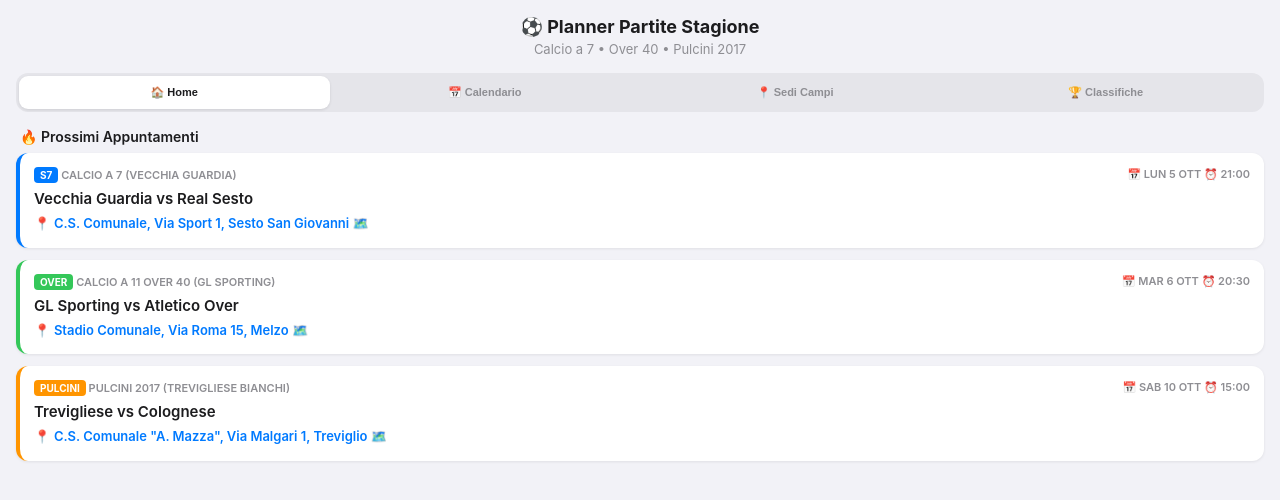
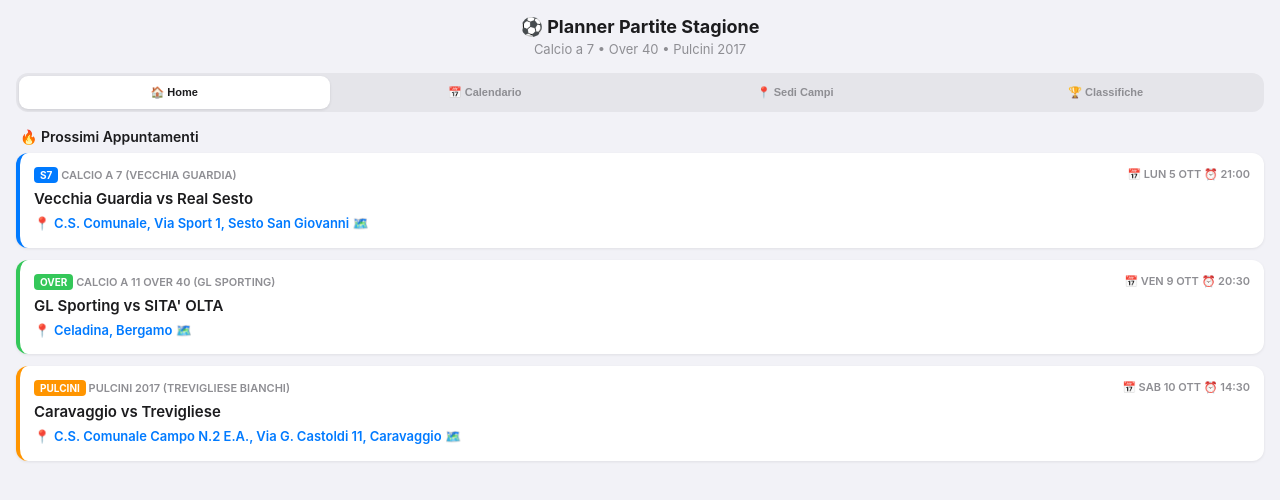
Before and after one commit to giordanoale-gif/planner-calcio, a plain HTML site: page index.html in a window 1280 px wide. Drawn offline with Linux system fonts and the light colour scheme.

Commit message:
Update index.html

```diff
--- a/index.html
+++ b/index.html
@@ -202,22 +202,50 @@
     </div>
 
     <script>
-        // Database unificato delle partite (Esempi per le 3 categorie)
+        // Database unificato delle partite (Over 40 reale + Pulcini 2017 reale + Esempio Calcio a 7)
         const tutteLePartite = [
-            { id: 1, categoria: 's7', catNome: 'Calcio a 7 (Vecchia Guardia)', data: '2026-10-05 21:00', match: 'Vecchia Guardia vs Real Sesto', campo: 'C.S. Comunale, Via Sport 1, Sesto San Giovanni' },
-            { id: 2, categoria: 'over', catNome: 'Calcio a 11 Over 40 (GL Sporting)', data: '2026-10-06 20:30', match: 'GL Sporting vs Atletico Over', campo: 'Stadio Comunale, Via Roma 15, Melzo' },
-            { id: 3, categoria: 'pulcini', catNome: 'Pulcini 2017 (Trevigliese Bianchi)', data: '2026-10-10 15:00', match: 'Trevigliese vs Colognese', campo: 'C.S. Comunale "A. Mazza", Via Malgari 1, Treviglio' },
-            { id: 4, categoria: 's7', catNome: 'Calcio a 7 (Vecchia Guardia)', data: '2026-10-12 21:00', match: 'Brera S7 vs Vecchia Guardia', campo: 'Centro Sportivo Lombardia, Milano' },
-            { id: 5, categoria: 'pulcini', catNome: 'Pulcini 2017 (Trevigliese Bianchi)', data: '2026-10-17 15:00', match: 'Accademia PBC vs Trevigliese', campo: 'Campo Comunale N. 2, Via Armando Diaz, Pontirolo Nuovo' }
+            // Calcio a 11 Over 40 (GL Sporting) - Girone di Andata
+            { id: 101, categoria: 'over', catNome: 'Calcio a 11 Over 40 (GL Sporting)', data: '2026-09-25 20:00', match: 'GL Sporting vs RSA TEAM', campo: 'Monterosso, Bergamo' },
+            { id: 102, categoria: 'over', catNome: 'Calcio a 11 Over 40 (GL Sporting)', data: '2026-10-02 20:30', match: 'GL Sporting vs FENAOMENI F.C.', campo: 'Celadina, Bergamo' },
+            { id: 103, categoria: 'over', catNome: 'Calcio a 11 Over 40 (GL Sporting)', data: '2026-10-09 20:30', match: 'GL Sporting vs SITA\' OLTA', campo: 'Celadina, Bergamo' },
+            { id: 104, categoria: 'over', catNome: 'Calcio a 11 Over 40 (GL Sporting)', data: '2026-10-14 20:30', match: 'GL Sporting vs HAKUNA MATATA', campo: 'Torre de Roveri' },
+            { id: 105, categoria: 'over', catNome: 'Calcio a 11 Over 40 (GL Sporting)', data: '2026-10-23 21:00', match: 'GL Sporting vs AMICI PONTERANICA', campo: 'Ponteranica' },
+            { id: 106, categoria: 'over', catNome: 'Calcio a 11 Over 40 (GL Sporting)', data: '2026-10-30 22:00', match: 'GL Sporting vs ASD CARVICO', campo: 'Carvico' },
+            { id: 107, categoria: 'over', catNome: 'Calcio a 11 Over 40 (GL Sporting)', data: '2026-11-06 20:00', match: 'GL Sporting vs ASD COMUN NUOVO', campo: 'Celadina, Bergamo' },
+            { id: 108, categoria: 'over', catNome: 'Calcio a 11 Over 40 (GL Sporting)', data: '2026-11-12 20:00', match: 'GL Sporting vs NEWSARI', campo: 'Presezzo' },
+            { id: 109, categoria: 'over', catNome: 'Calcio a 11 Over 40 (GL Sporting)', data: '2026-11-27 21:00', match: 'GL Sporting vs LOS RONNY S.C.', campo: 'Celadina, Bergamo' },
+            { id: 110, categoria: 'over', catNome: 'Calcio a 11 Over 40 (GL Sporting)', data: '2026-11-30 21:00', match: 'GL Sporting vs SAN SEBASTIAN SOCCER', campo: 'Comun Nuovo' },
+
+            // Pulcini 2017 (Trevigliese Bianchi) - Girone G Andata
+            { id: 201, categoria: 'pulcini', catNome: 'Pulcini 2017 (Trevigliese Bianchi)', data: '2026-10-03 14:30', match: 'Trevigliese vs Brignanese', campo: 'C.S. Comunale "A. Mazza", Via Malgari 1, Treviglio' },
+            { id: 202, categoria: 'pulcini', catNome: 'Pulcini 2017 (Trevigliese Bianchi)', data: '2026-10-10 14:30', match: 'Caravaggio vs Trevigliese', campo: 'C.S. Comunale Campo N.2 E.A., Via G. Castoldi 11, Caravaggio' },
+            { id: 203, categoria: 'pulcini', catNome: 'Pulcini 2017 (Trevigliese Bianchi)', data: '2026-10-17 14:30', match: 'Trevigliese vs Or. Calvenzano', campo: 'C.S. Comunale "A. Mazza", Via Malgari 1, Treviglio' },
+            { id: 204, categoria: 'pulcini', catNome: 'Pulcini 2017 (Trevigliese Bianchi)', data: '2026-10-24 14:30', match: 'Colognese vs Trevigliese', campo: 'Stadio Comunale Facchetti 2 E.A., Via delle Galose/Betosca, Cologno al Serio' },
+            { id: 205, categoria: 'pulcini', catNome: 'Pulcini 2017 (Trevigliese Bianchi)', data: '2026-10-31 14:30', match: 'Trevigliese vs Accademia PBC', campo: 'C.S. Comunale "A. Mazza", Via Malgari 1, Treviglio' },
+            { id: 206, categoria: 'pulcini', catNome: 'Pulcini 2017 (Trevigliese Bianchi)', data: '2026-11-07 14:30', match: 'Virtusciseranobg B vs Trevigliese', campo: 'Campo N.2 E.A. C.S. Comunale, Via Mazzini 13, Ciserano' },
+            { id: 207, categoria: 'pulcini', catNome: 'Pulcini 2017 (Trevigliese Bianchi)', data: '2026-11-14 14:30', match: 'Trevigliese vs A.C.O.S. Treviglio', campo: 'C.S. Comunale "A. Mazza", Via Malgari 1, Treviglio' },
+            { id: 208, categoria: 'pulcini', catNome: 'Pulcini 2017 (Trevigliese Bianchi)', data: '2026-11-21 14:30', match: 'Atalanta B vs Trevigliese', campo: 'C.S. Comunale N.1 (E.A), Via Oratorio 20, Brembate' },
+            { id: 209, categoria: 'pulcini', catNome: 'Pulcini 2017 (Trevigliese Bianchi)', data: '2026-11-28 14:30', match: 'Trevigliese vs Oratorio Cologno', campo: 'C.S. Comunale "A. Mazza", Via Malgari 1, Treviglio' },
+
+            // Calcio a 7 (Vecchia Guardia) - Esempio (inserire i dati reali appena disponibili)
+            { id: 301, categoria: 's7', catNome: 'Calcio a 7 (Vecchia Guardia)', data: '2026-10-05 21:00', match: 'Vecchia Guardia vs Real Sesto', campo: 'C.S. Comunale, Via Sport 1, Sesto San Giovanni' }
         ];
 
         // Database unificato dei campi
         const tuttiICampi = [
-            { categoria: 's7', squadra: 'Calcio a 7 (Vecchia Guardia)', nome: 'C.S. Comunale Sesto', indirizzo: 'Via Sport 1, Sesto San Giovanni' },
-            { categoria: 's7', squadra: 'Calcio a 7 (Vecchia Guardia)', nome: 'Centro Sportivo Lombardia', indirizzo: 'Via Lombardia 10, Milano' },
-            { categoria: 'over', squadra: 'Calcio a 11 Over 40 (GL Sporting)', nome: 'Stadio Comunale Melzo', indirizzo: 'Via Roma 15, Melzo' },
+            { categoria: 'over', squadra: 'Calcio a 11 Over 40 (GL Sporting)', nome: 'Campo Monterosso', indirizzo: 'Monterosso, Bergamo' },
+            { categoria: 'over', squadra: 'Calcio a 11 Over 40 (GL Sporting)', nome: 'Campo Celadina', indirizzo: 'Celadina, Bergamo' },
+            { categoria: 'over', squadra: 'Calcio a 11 Over 40 (GL Sporting)', nome: 'Campo Torre de Roveri', indirizzo: 'Torre de Roveri' },
+            { categoria: 'over', squadra: 'Calcio a 11 Over 40 (GL Sporting)', nome: 'Campo Ponteranica', indirizzo: 'Ponteranica' },
+            { categoria: 'over', squadra: 'Calcio a 11 Over 40 (GL Sporting)', nome: 'Campo Carvico', indirizzo: 'Carvico' },
+            { categoria: 'over', squadra: 'Calcio a 11 Over 40 (GL Sporting)', nome: 'Campo Presezzo', indirizzo: 'Presezzo' },
+            { categoria: 'over', squadra: 'Calcio a 11 Over 40 (GL Sporting)', nome: 'Campo Comun Nuovo', indirizzo: 'Comun Nuovo' },
             { categoria: 'pulcini', squadra: 'Pulcini 2017 (Trevigliese Bianchi)', nome: 'C.S. Comunale "A. Mazza"', indirizzo: 'Via Malgari 1, Treviglio' },
-            { categoria: 'pulcini', squadra: 'Pulcini 2017 (Trevigliese Bianchi)', nome: 'Campo Comunale N. 2 Pontirolo', indirizzo: 'Via Armando Diaz, Pontirolo Nuovo' }
+            { categoria: 'pulcini', squadra: 'Pulcini 2017 (Trevigliese Bianchi)', nome: 'C.S. Comunale Campo N.2 E.A.', indirizzo: 'Via G. Castoldi 11, Caravaggio' },
+            { categoria: 'pulcini', squadra: 'Pulcini 2017 (Trevigliese Bianchi)', nome: 'Stadio Comunale Facchetti 2 E.A.', indirizzo: 'Via delle Galose/Betosca, Cologno al Serio' },
+            { categoria: 'pulcini', squadra: 'Pulcini 2017 (Trevigliese Bianchi)', nome: 'Campo N.2 E.A. C.S. Comunale', indirizzo: 'Via Mazzini 13, Ciserano' },
+            { categoria: 'pulcini', squadra: 'Pulcini 2017 (Trevigliese Bianchi)', nome: 'C.S. Comunale N.1 (E.A)', indirizzo: 'Via Oratorio 20, Brembate' },
+            { categoria: 's7', squadra: 'Calcio a 7 (Vecchia Guardia)', nome: 'C.S. Comunale Sesto', indirizzo: 'Via Sport 1, Sesto San Giovanni' }
         ];
 
         document.addEventListener("DOMContentLoaded", function() {
@@ -321,7 +349,7 @@
                 div.className = 'card ' + f.categoria;
                 div.innerHTML = '<div class="card-header"><span class="badge ' + f.categoria + '">' + f.squadra + '</span></div>' +
                     '<div class="card-title">' + f.nome + '</div>' +
-                    '<div class="card-details">📍 <a href="' + mapsUrl + '" target="_blank">' + f.indirizzo + ' 🗺️ (Apri Navigatore)</a></div>';
+                    '<div class="card-details">📍 <a href="' + mapsUrl + '" target="_blank">' + f.indirizzo + ' 🗺️️ (Apri Navigatore)</a></div>';
                 container.appendChild(div);
             });
         }
```
